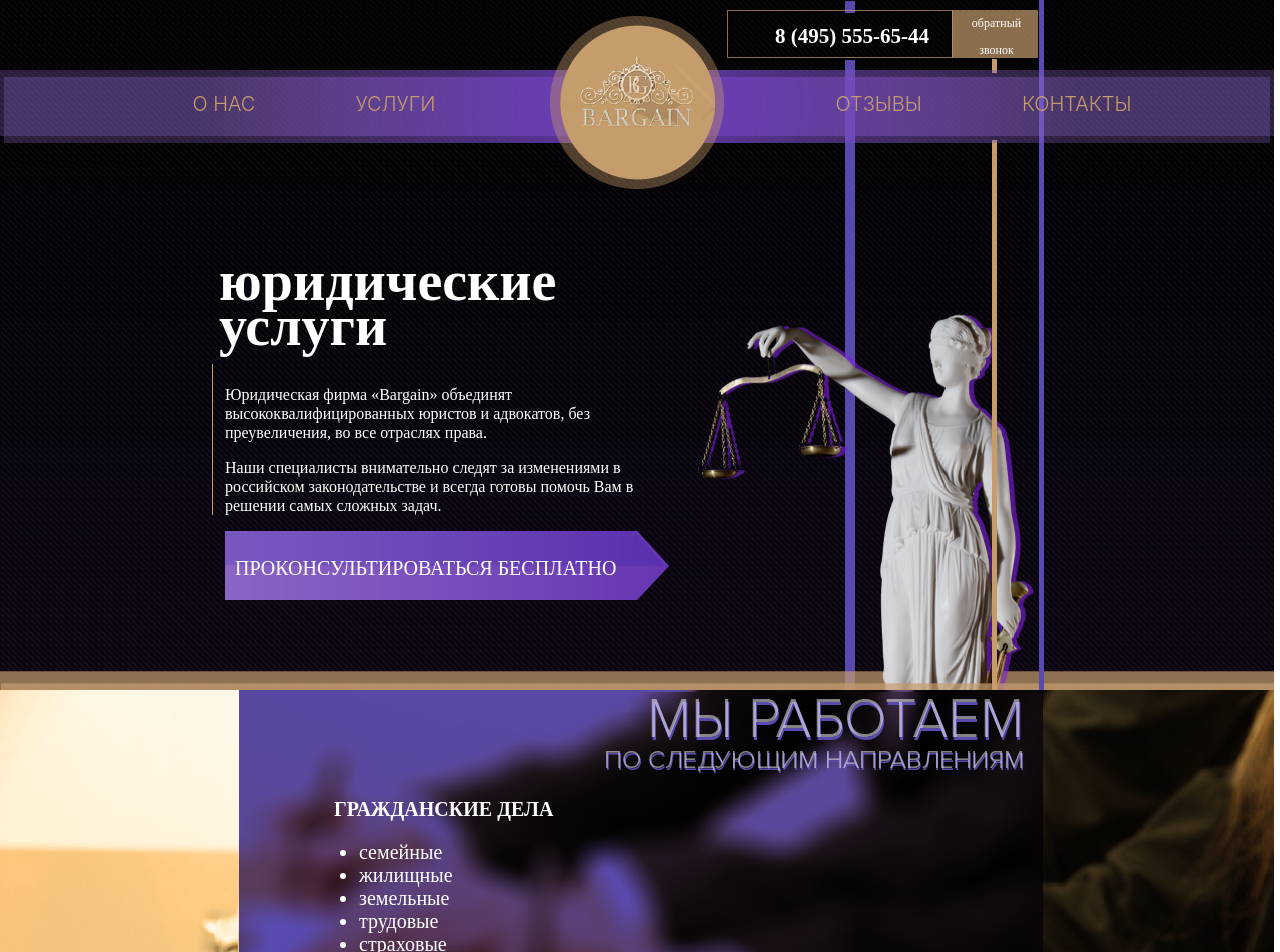
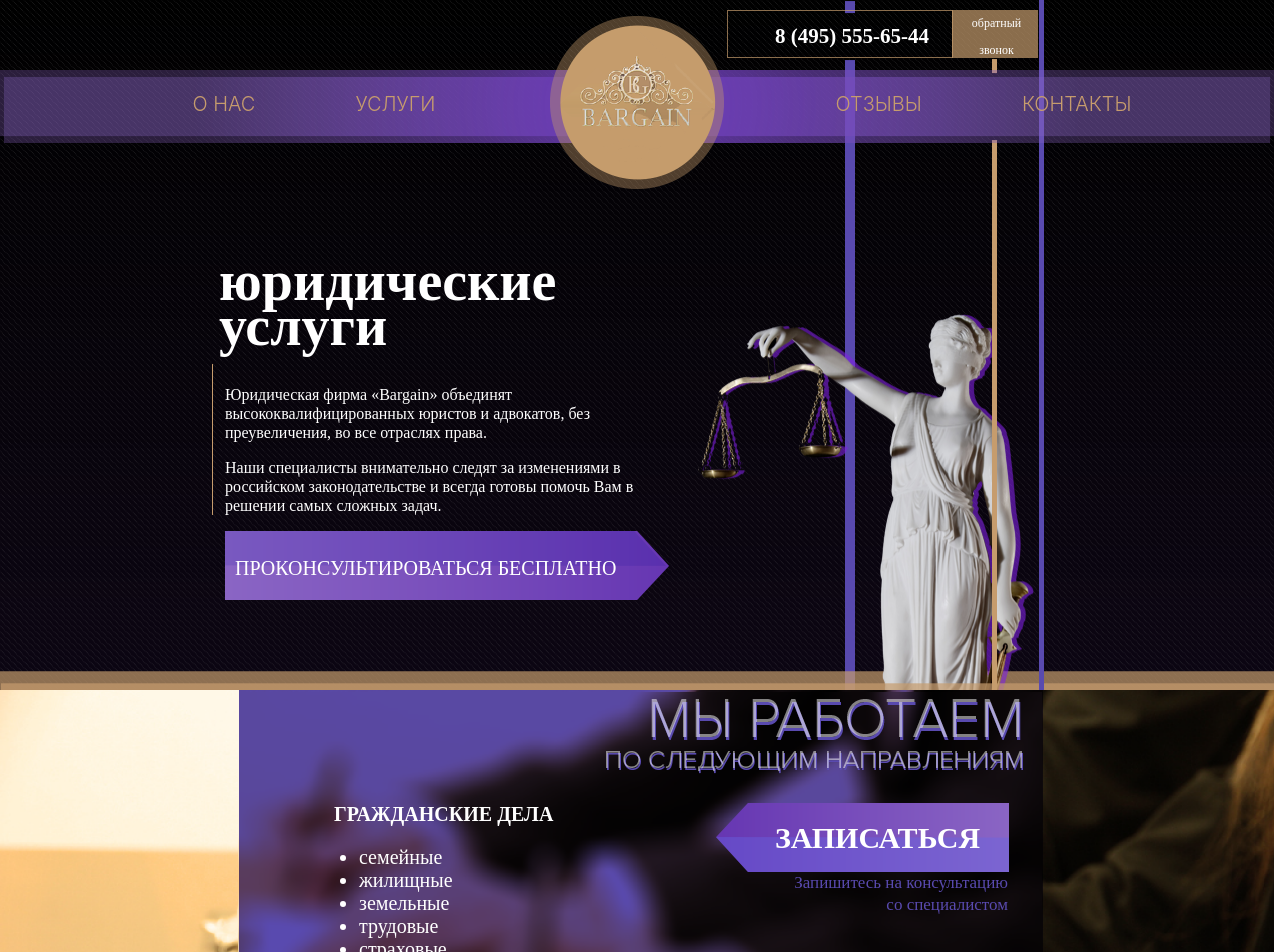
Before and after one commit to AndreyKomov/templates, a React (Create React App) app in the folder landing/my-app/: page / in a window 1280 px wide. Shown: the top 952 px of the page. Built offline with nearby package versions, Linux system fonts and the light colour scheme.

Commit message:
feat: add sevices

```diff
--- a/landing/my-app/src/Header.css
+++ b/landing/my-app/src/Header.css
@@ -53,6 +53,7 @@ header {
   cursor: pointer;
   background: url(img/active_shape.png);
   background-repeat: no-repeat;
+  z-index: 10;
 }
 
 .about_us {
--- a/landing/my-app/src/Services.css
+++ b/landing/my-app/src/Services.css
@@ -3,6 +3,7 @@
   height: 625px;
   background-image: url(img/back_shape.png);
   z-index: 1;
+  position: relative;
 }
 
 .work {
@@ -11,7 +12,7 @@
 }
 
 .title {
-  margin-top: 10px;
+  margin-top: -150px;
   margin-left: 319px;
 }
 
@@ -55,3 +56,34 @@
   background-repeat: no-repeat;
   z-index: 5;
 }
+
+.button2 {
+  margin-top: 25px;
+  margin-left: 450px;
+}
+
+.register {
+  margin-top: -55px;
+  margin-left: 775px;
+  font-size: 30px;
+  color: #ffffff;
+  font-family: "Proxima Nova";
+  font-weight: 800;
+  text-decoration: none;
+  cursor: pointer;
+  text-transform: uppercase;
+  display: flex;
+}
+
+.register_text {
+  margin-top: 25px;
+  margin-left: 760px;
+  width: 248px;
+  height: 53px;
+  font-size: 17px;
+  color: #594aaf;
+  font-family: "Proxima Nova";
+  font-weight: 300;
+  text-align: right;
+  line-height: 5px;
+}
--- a/landing/my-app/src/Services.jsx
+++ b/landing/my-app/src/Services.jsx
@@ -1,6 +1,7 @@
 import React from "react";
 import Background from "./img/back_shape.png";
 import Work from "./img/we_work.png";
+import Button2 from "./img/button2.png";
 import "./Services.css";
 
 class Services extends React.Component {
@@ -10,6 +11,12 @@ class Services extends React.Component {
         <header className="we_work">
           <img className="work" src={Work} alt="we_work.png"></img>
         </header>
+        <img className="button2" src={Button2} alt="button2.png"></img>
+        <a href="#" className="register">записаться</a>
+        <div className="register_text">
+          <p>Запишитесь на консультацию</p>
+          <p>со специалистом</p>
+        </div>
         <ul className="title"><p>гражданские дела</p>
           <li>семейные</li>
           <li>жилищные</li>
```
Also changed, not shown: landing/my-app/src/img/button2.png (added).
